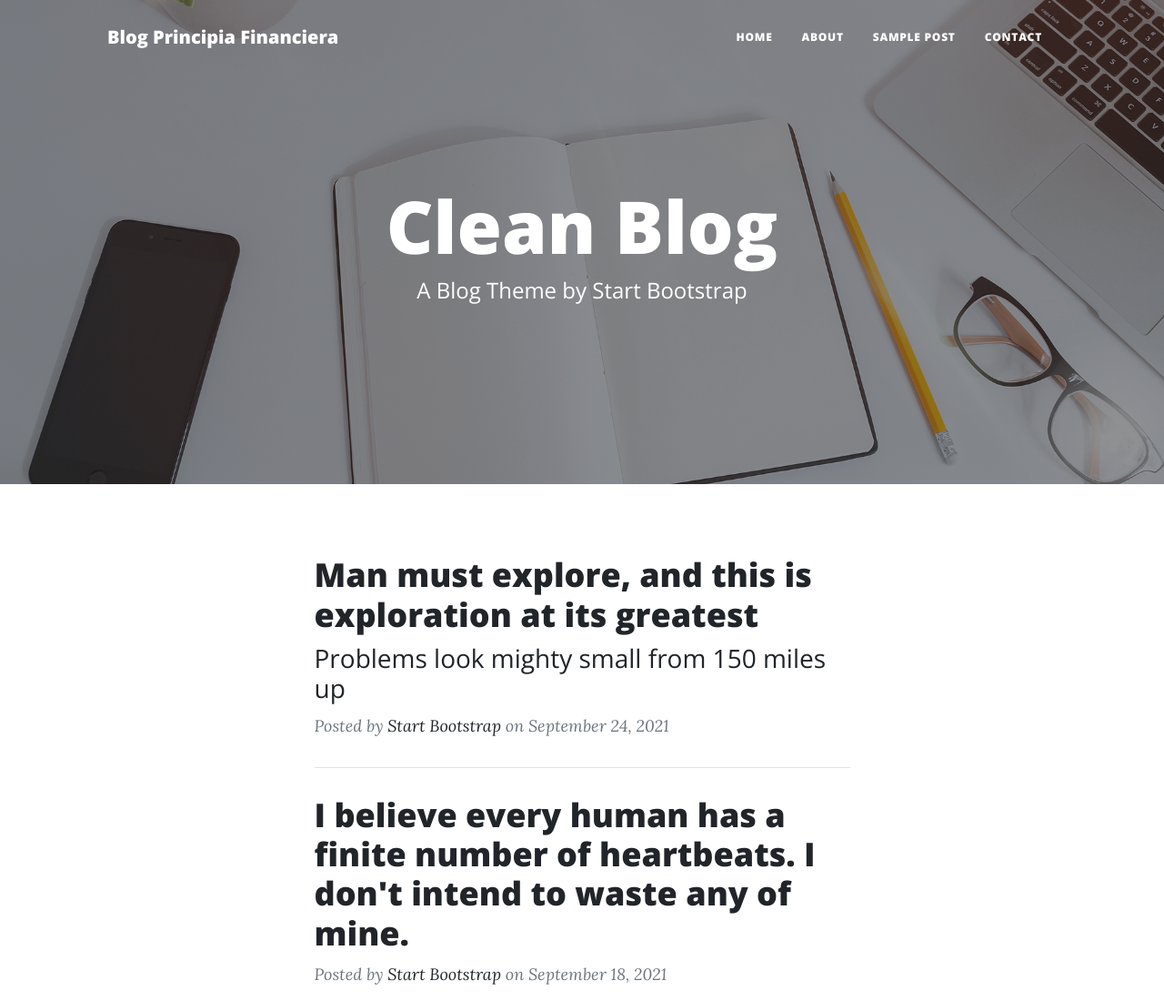
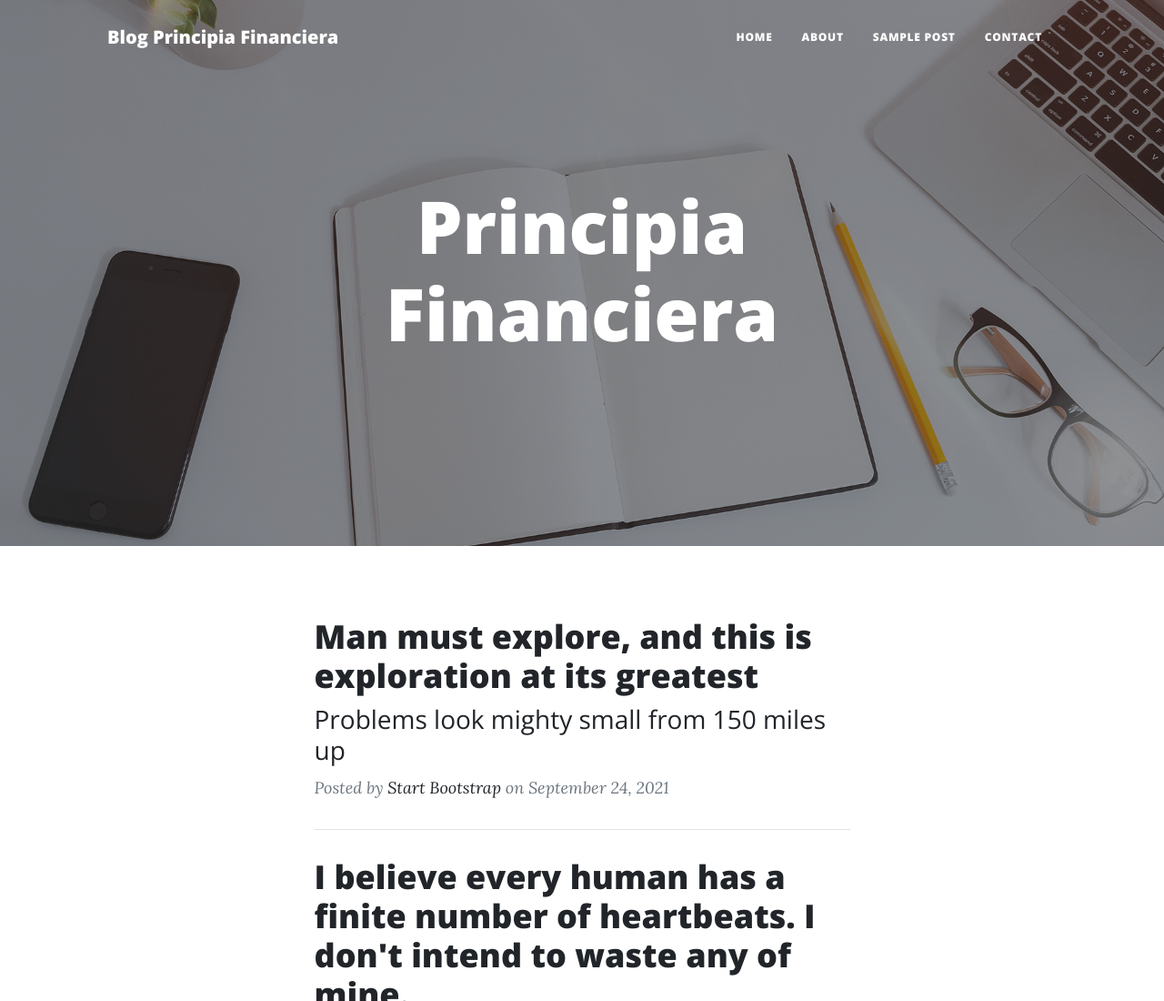
Before and after one commit to aalizama/Intento-Principia, a plain HTML site: page index.html in a window 1280 px wide. Shown: the top 1100 px of the page at 91% size. Drawn offline with nearby package versions, Linux system fonts and the light colour scheme.

Commit message:
Update index.html

```diff
--- a/index.html
+++ b/index.html
@@ -40,8 +40,8 @@
                 <div class="row gx-4 gx-lg-5 justify-content-center">
                     <div class="col-md-10 col-lg-8 col-xl-7">
                         <div class="site-heading">
-                            <h1>Clean Blog</h1>
-                            <span class="subheading">A Blog Theme by Start Bootstrap</span>
+                            <h1>Principia Financiera</h1>
+
                         </div>
                     </div>
                 </div>
```
